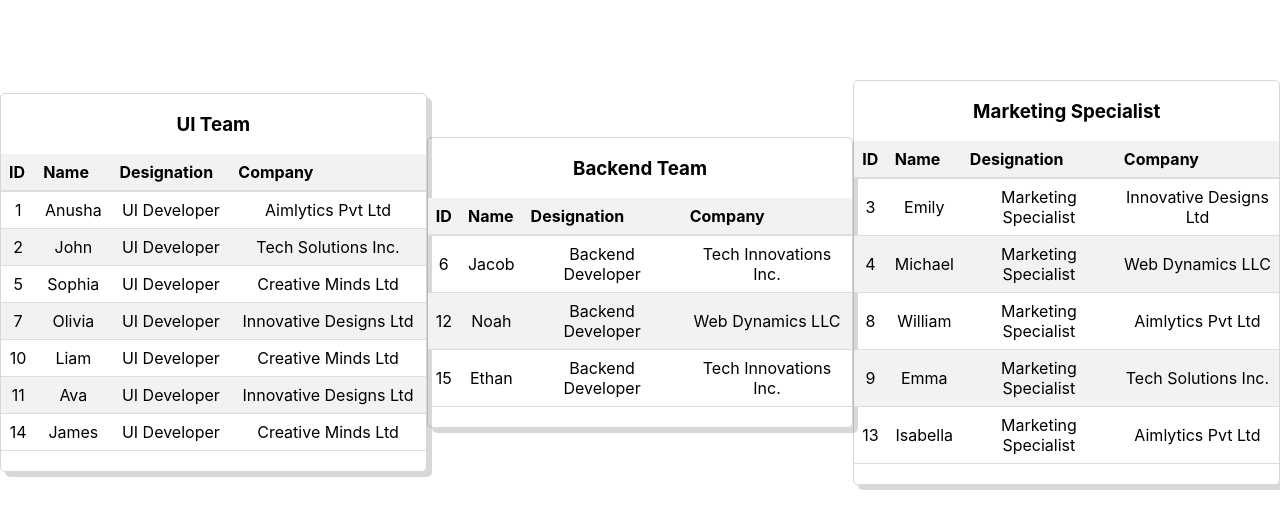
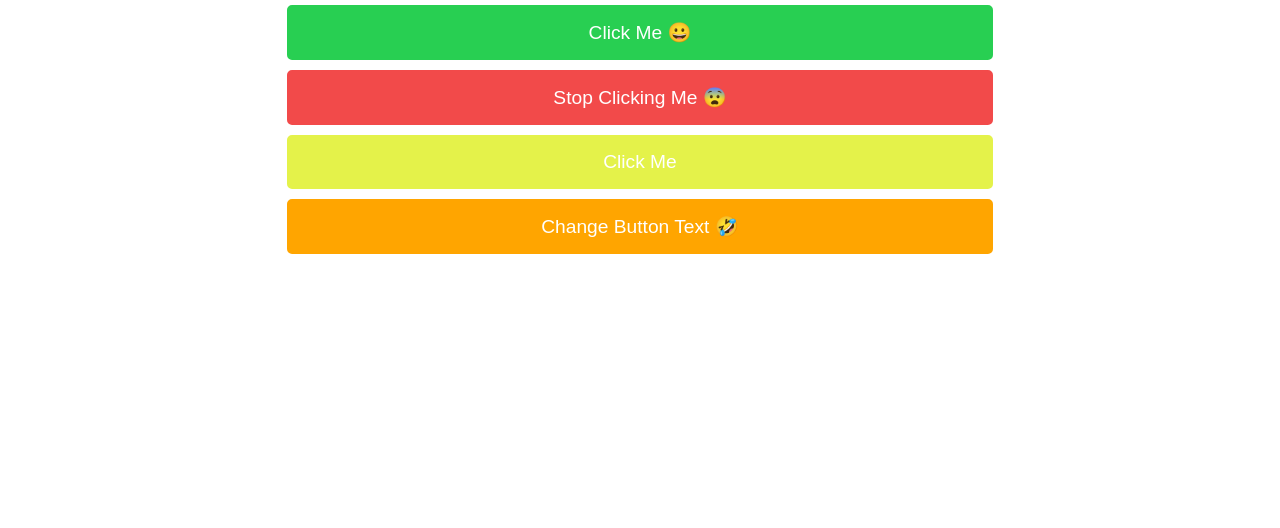
Before and after one commit to anushad246/react-all-concepts, a React (Create React App) app: page / in a window 1280 px wide. Shown: the top 528 px of the page. Built offline with nearby package versions, Linux system fonts and the light colour scheme.

Commit message:
click events

```diff
--- a/src/App.css
+++ b/src/App.css
@@ -16,12 +16,12 @@
   width: 40%;
   border-radius: 5px;
   box-shadow: 5px 5px rgba(70, 70, 70, 0.212);
-  .imgs{
+  .imgs {
     margin-top: 10px;
   }
 }
 
-.buttonStyles{
+.buttonStyles {
   background-color: aqua;
   color: white;
   border: 5px solid white;
@@ -32,12 +32,61 @@
   border-radius: 10px;
   cursor: pointer;
 }
-.student{
+
+.click-evnet-btn {
+  background-color: rgb(40, 207, 82);
+  color: white;
+  border: 5px solid white;
+  height: 100%;
+  width: 100%;
+  font-size: larger;
+  padding: 1rem 1rem;
+  border-radius: 10px;
+  cursor: pointer;
+}
+
+.stop-click-evnet-btn{
+  background-color: rgb(242, 74, 74);
+  color: white;
+  border: 5px solid white;
+  height: 100%;
+  width: 100%;
+  font-size: larger;
+  padding: 1rem 1rem;
+  border-radius: 10px;
+  cursor: pointer;
+}
+
+.restrict-click-evnet-btn{
+  background-color: rgb(228, 242, 74);
+  color: white;
+  border: 5px solid white;
+  height: 100%;
+  width: 100%;
+  font-size: larger;
+  padding: 1rem 1rem;
+  border-radius: 10px;
+  cursor: pointer;
+}
+
+.chng-btn-txt{
+  background-color: orange;
+  color: white;
+  border: 5px solid white;
+  height: 100%;
+  width: 100%;
+  font-size: larger;
+  padding: 1rem 1rem;
+  border-radius: 10px;
+  cursor: pointer;
+}
+
+.student {
   border: 1px solid black;
   padding: 5px;
-  margin: 5px 5px
+  margin: 5px 5px;
 }
-.user-greetings-welcom{
+.user-greetings-welcom {
   color: white;
   background-color: rgb(10, 187, 10);
   font-size: 20px;
@@ -46,7 +95,7 @@
   margin-top: 3rem;
   border-radius: 5px;
 }
-.user-greetings-login{
+.user-greetings-login {
   color: white;
   background-color: rgb(251, 24, 24);
   font-size: 20px;
@@ -55,8 +104,6 @@
   margin-top: 3rem;
   border-radius: 5px;
 }
-
-
 
 /* .App-logo {
   height: 40vmin;
@@ -93,7 +140,6 @@
   }
 } */
 
-
 /* Style the table */
 table {
   width: 100%;
--- a/src/App.jsx
+++ b/src/App.jsx
@@ -1,4 +1,5 @@
 import "./App.css";
+
 // import Card from "./practice-components/Card";
 // import MyButton  from './practice-components/MyButton';
 // import Header from './practice-components/Header';
@@ -10,7 +11,8 @@ import "./App.css";
 // import ModuleStyles from "./add-css/ModuleStyles";
 // import Student from "./practice-components/Student";
 // import UserGreetings from "./practice-components/UserGreetings";
-import List from "./practice-components/List";
+// import List from "./practice-components/List";
+import ClickEventButton from "./practice-components/ClickEventButton";
 
 const user = {
   name: "Anusha Dammalapati",
@@ -124,6 +126,7 @@ const marketingSpecialist = employees.filter(
 function App() {
   return (
     <div className="App">
+
       {/* <h1>Welcome to my app</h1>
       <h3>name: {user.name}</h3>
       <img className='avatar ' src={user.imageUrl} style={{height: user.imageSize, width:user.imageSize}} alt={'image of' + user.name}/> */}
@@ -144,13 +147,15 @@ function App() {
       {/* <UserGreetings islogedIn={true} name="Anusha Dammalapati"></UserGreetings> */}
 
       {/* <div> */}
-      <List techData={uiDeveloprs} category="UI Team"></List>
+      {/* <List techData={uiDeveloprs} category="UI Team"></List>
       <List techData={BackendDeveloper} category="Backend Team"></List>
       <List
         techData={marketingSpecialist}
         category="Marketing Specialist"
-      ></List>
+      ></List> */}
       {/* </div> */}
+
+      <ClickEventButton/>
     </div>
   );
 }
--- /dev/null
+++ b/src/practice-components/ClickEventButton.jsx
@@ -0,0 +1,50 @@
+import React from "react";
+
+const ClickEventButton = () => {
+  let count = 0;
+
+  // <span class="emoji emoji3">😄❤️👩‍💻 😨🤣😎🤔👩😍</span>
+
+  const clickHandler = () => console.log("hello anusha");
+  const stopClickHandler = (name) => console.log(`${name} stop clicking me`);
+
+  const restrickClicks = (name) => {
+    if (count >= 3) {
+      console.log(`${name} stop clicking me!`);
+    } else {
+      count += 1;
+      console.log(`${name} you clicked me ${count} time`);
+    }
+  };
+
+  const changebtntext = (e) => e.target.textContent = "Button Text Changed 😎"
+
+  return (
+    <div>
+      <button className="click-evnet-btn" onClick={clickHandler}>
+        Click Me 😀
+      </button>
+      <button
+        className="stop-click-evnet-btn"
+        onClick={() => stopClickHandler("anusha")}
+      >
+        Stop Clicking Me 😨
+      </button>
+      <button
+        className="restrict-click-evnet-btn"
+        onClick={() => restrickClicks("anusha")}
+      >
+        Click Me
+      </button>
+
+      <button
+        className="chng-btn-txt"
+        onClick={(e) => changebtntext(e)}
+      >
+        Change Button Text 🤣
+      </button>
+    </div>
+  );
+};
+
+export default ClickEventButton;
```
